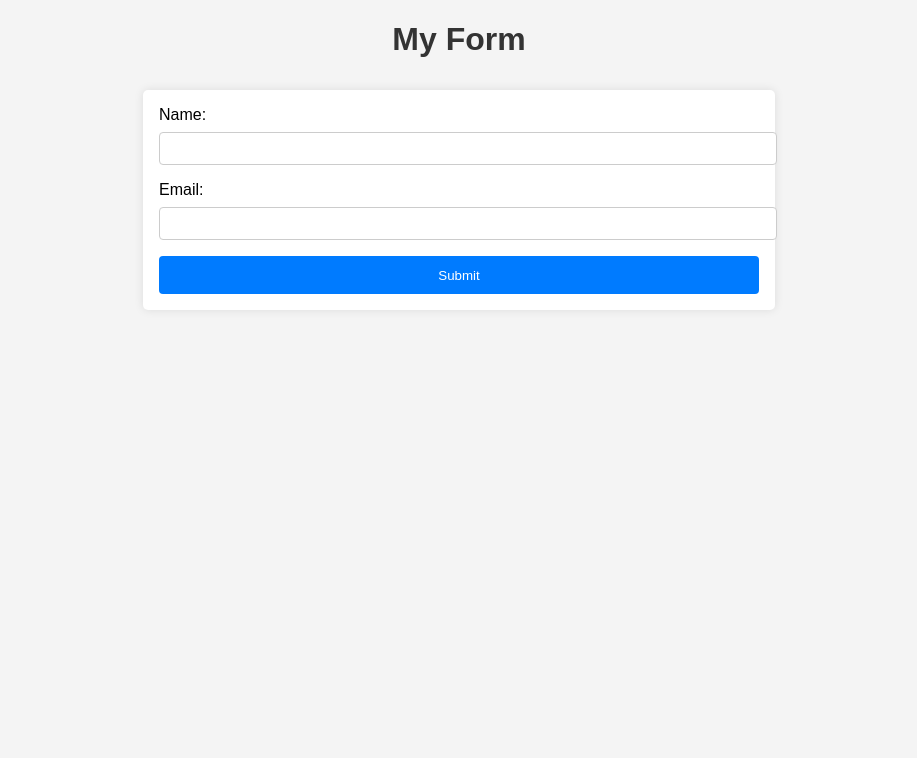
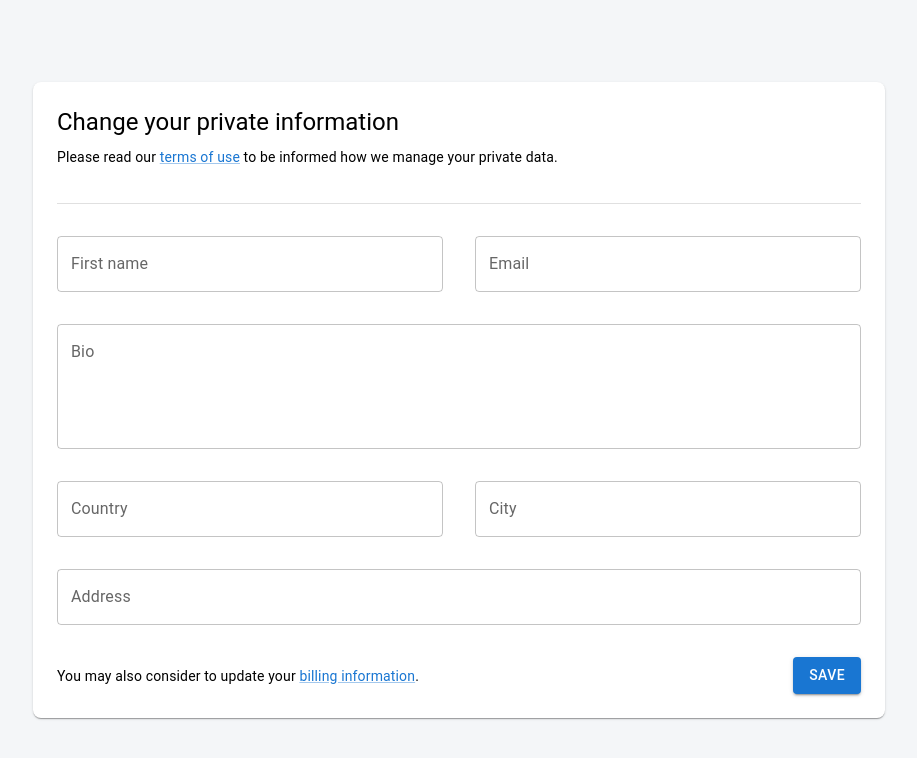
Before and after one commit to Igor-Laptev/SmartTest, a React (Create React App) app: page / in a window 1280 px wide. Shown: the top 758 px of the page, without its empty margins (181-1098 px from the left). Built offline with nearby package versions, Linux system fonts and the light colour scheme.

Commit message:
Стили формы начальная версия Material-UI

```diff
--- a/src/App.css
+++ b/src/App.css
@@ -0,0 +1,6 @@
+.App {
+  display: flex;
+  justify-content: center;
+  align-items: center;
+  min-height: 100vh;
+}
--- a/src/App.jsx
+++ b/src/App.jsx
@@ -1,10 +1,10 @@
 import React from 'react';
 import Form from './components/Form';
+import './App.css';
 
 function App() {
   return (
     <div className="App">
-      <h1>My Form</h1>
       <Form />
     </div>
   );
--- a/src/components/Form.jsx
+++ b/src/components/Form.jsx
@@ -1,18 +1,166 @@
-import React from 'react';
+import React, { useState } from 'react';
+import {
+  Container,
+  Grid,
+  TextField,
+  Button,
+  Typography,
+  Link,
+  Box,
+  Divider,
+} from '@mui/material';
 
 function Form() {
+  const [formData, setFormData] = useState({
+    firstName: '',
+    email: '',
+    bio: '',
+    country: '',
+    city: '',
+    address: '',
+  });
+
+  const [errors, setErrors] = useState({});
+
+  const handleChange = (e) => {
+    setFormData({ ...formData, [e.target.name]: e.target.value });
+  };
+
+  const validate = () => {
+    const newErrors = {};
+    if (!formData.firstName) newErrors.firstName = 'First name is required';
+    if (!formData.email) newErrors.email = 'Email is required';
+    else if (!/\S+@\S+\.\S+/.test(formData.email))
+      newErrors.email = 'Email is invalid';
+    return newErrors;
+  };
+
+  const handleSubmit = (e) => {
+    e.preventDefault();
+    const newErrors = validate();
+    if (Object.keys(newErrors).length > 0) {
+      setErrors(newErrors);
+    } else {
+      // Submit the form
+    }
+  };
+
   return (
-    <form>
-      <div>
-        <label htmlFor="name">Name:</label>
-        <input type="text" id="name" name="name" />
-      </div>
-      <div>
-        <label htmlFor="email">Email:</label>
-        <input type="email" id="email" name="email" />
-      </div>
-      <button type="submit">Submit</button>
-    </form>
+    <Container maxWidth="md">
+      <Box
+        sx={{
+          backgroundColor: 'white',
+          borderRadius: 2,
+          p: 3,
+          boxShadow: 1,
+        }}
+      >
+        <form onSubmit={handleSubmit}>
+          <Typography variant="h5" gutterBottom>
+            Change your private information
+          </Typography>
+          <Typography variant="body2" gutterBottom>
+            Please read our <Link href="/terms">terms of use</Link> to be
+            informed how we manage your private data.
+          </Typography>
+          <Box
+            sx={{
+              paddingTop: '32px',
+              paddingBottom: '32px',
+            }}
+          >
+            <Divider
+              sx={{
+                margin: '0px',
+                flexShrink: 0,
+                borderWidth: '0px 0px thin',
+                borderStyle: 'solid',
+                borderColor: 'rgba(0, 0, 0, 0.12)',
+              }}
+            />
+          </Box>
+          <Grid container spacing={4}>
+            <Grid item xs={12} sm={6}>
+              <TextField
+                fullWidth
+                label="First name"
+                name="firstName"
+                value={formData.firstName}
+                onChange={handleChange}
+                error={!!errors.firstName}
+                helperText={errors.firstName}
+              />
+            </Grid>
+            <Grid item xs={12} sm={6}>
+              <TextField
+                fullWidth
+                label="Email"
+                name="email"
+                value={formData.email}
+                onChange={handleChange}
+                error={!!errors.email}
+                helperText={errors.email}
+              />
+            </Grid>
+            <Grid item xs={12}>
+              <TextField
+                fullWidth
+                label="Bio"
+                name="bio"
+                multiline
+                rows={4}
+                value={formData.bio}
+                onChange={handleChange}
+              />
+            </Grid>
+            <Grid item xs={12} sm={6}>
+              <TextField
+                fullWidth
+                label="Country"
+                name="country"
+                value={formData.country}
+                onChange={handleChange}
+              />
+            </Grid>
+            <Grid item xs={12} sm={6}>
+              <TextField
+                fullWidth
+                label="City"
+                name="city"
+                value={formData.city}
+                onChange={handleChange}
+              />
+            </Grid>
+            <Grid item xs={12}>
+              <TextField
+                fullWidth
+                label="Address"
+                name="address"
+                value={formData.address}
+                onChange={handleChange}
+              />
+            </Grid>
+            <Grid
+              item
+              xs={12}
+              sx={{
+                display: 'flex',
+                justifyContent: 'space-between',
+                alignItems: 'center',
+              }}
+            >
+              <Typography variant="body2">
+                You may also consider to update your{' '}
+                <Link href="/billing">billing information</Link>.
+              </Typography>
+              <Button variant="contained" color="primary" type="submit">
+                Save
+              </Button>
+            </Grid>
+          </Grid>
+        </form>
+      </Box>
+    </Container>
   );
 }
 
--- a/src/index.css
+++ b/src/index.css
@@ -1,52 +1,6 @@
 body {
   font-family: Arial, sans-serif;
+  background: #f4f6f8;
   margin: 0;
   padding: 0;
-  background-color: #f4f4f4;
 }
-
-h1 {
-  text-align: center;
-  color: #333;
-}
-
-form {
-  max-width: 600px;
-  margin: 2rem auto;
-  padding: 1rem;
-  background: #fff;
-  border-radius: 5px;
-  box-shadow: 0 0 10px rgba(0, 0, 0, 0.1);
-}
-
-div {
-  margin-bottom: 1rem;
-}
-
-label {
-  display: block;
-  margin-bottom: 0.5rem;
-}
-
-input,
-textarea {
-  width: 100%;
-  padding: 0.5rem;
-  border: 1px solid #ccc;
-  border-radius: 4px;
-}
-
-button {
-  display: block;
-  width: 100%;
-  padding: 0.7rem;
-  border: none;
-  background: #007bff;
-  color: #fff;
-  border-radius: 4px;
-  cursor: pointer;
-}
-
-button:hover {
-  background: #0056b3;
-}
--- a/src/index.js
+++ b/src/index.js
@@ -1,9 +1,11 @@
 import React from 'react';
-import ReactDOM from 'react-dom/client';
+import { createRoot } from 'react-dom/client';
+import './index.css';
 import App from './App';
-import './index.css';
 
-const root = ReactDOM.createRoot(document.getElementById('root'));
+const container = document.getElementById('root');
+const root = createRoot(container);
+
 root.render(
   <React.StrictMode>
     <App />
```
Also changed, not shown: src/components/Form.css (added, +79 -0 lines).
